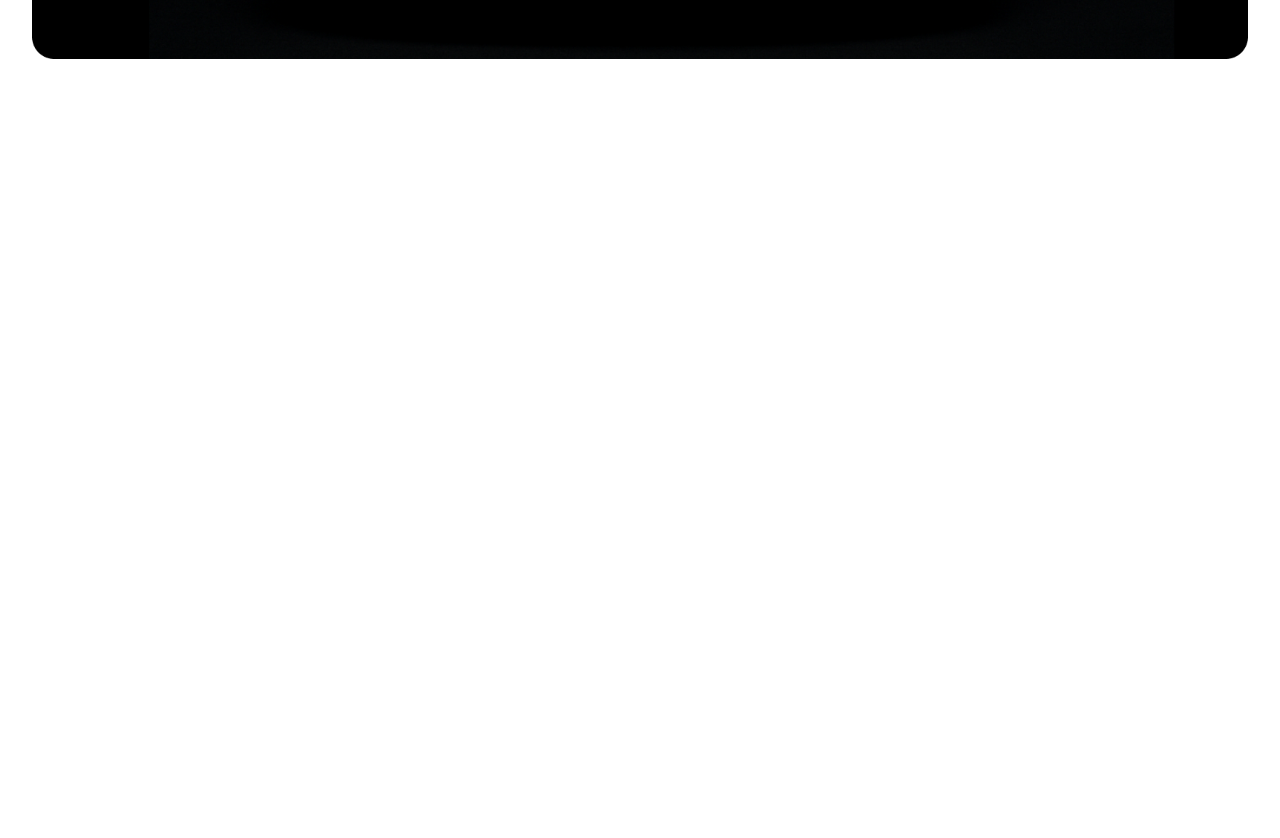
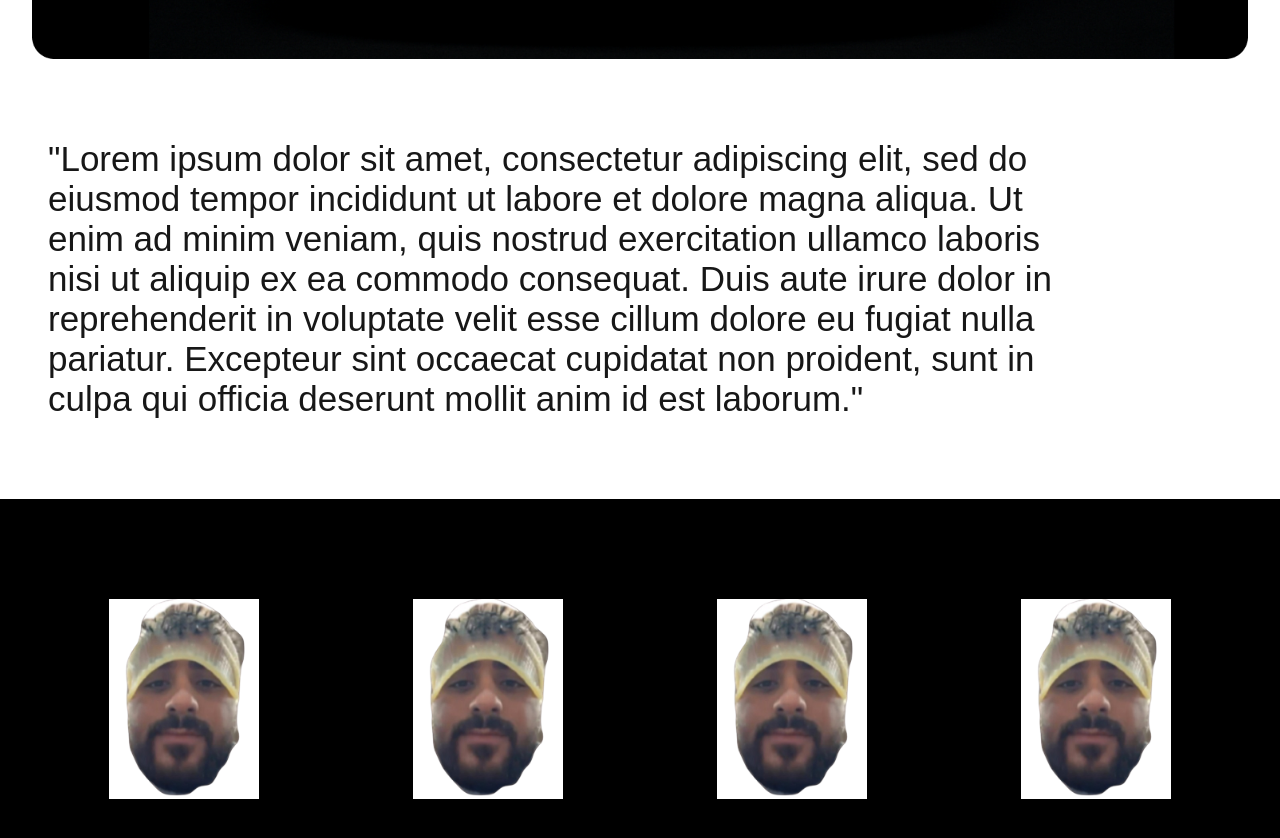
Before and after one commit to Agrinsadon/7auto, a Next.js app in the folder frontend/: page / in a window 1280 px wide. Shown: the part 640-1478 px from the top of the page. Before the commit the page ends 800 px from the top, so only its background shows below. Built offline with nearby package versions, Linux system fonts and the light colour scheme.

Commit message:
added new image and updated navbar and landing page styles

```diff
--- a/frontend/src/app/component/navbar/navbar.css
+++ b/frontend/src/app/component/navbar/navbar.css
@@ -6,10 +6,13 @@
     z-index: 900;
     backdrop-filter: blur(16px);
     background-color: #fff6;
+    width: 98%;
+    margin: 0 auto;
+    border-bottom-right-radius: 20px;
+    border-bottom-left-radius: 20px;
   }
 
   .navbar {
-    width: 100%;
     padding: 1rem 2rem;
   }
 
--- a/frontend/src/app/page.tsx
+++ b/frontend/src/app/page.tsx
@@ -1,11 +1,13 @@
 "use client";
 
 import LandingPage from "./pages/landingpage/landingpage";
+import ImageGrid from "./pages/imagepage/imagepage";
 
 export default function Home() {
   return (
     <div>
       <LandingPage />
+      <ImageGrid />
     </div>
   );
 }
--- /dev/null
+++ b/frontend/src/app/pages/imagepage/imagepage.css
@@ -0,0 +1,45 @@
+.container {
+    background-color: black;
+    display: flex;
+    justify-content: space-around;
+    align-items: center;
+    height: 50vh;
+    padding: 2rem;
+  }
+
+  .imageSlot {
+    position: relative;
+    width: 150px;
+    height: 200px;
+    background-color: white;
+    overflow: hidden;
+  }
+
+  .image {
+    object-fit: cover;
+    transition: opacity 0.3s ease;
+  }
+
+  .defaultImage {
+    z-index: 1;
+    opacity: 1;
+    position: absolute;
+    top: 0;
+    left: 0;
+  }
+
+  .hoverImage {
+    z-index: 2;
+    opacity: 0;
+    position: absolute;
+    top: 0;
+    left: 0;
+  }
+
+  .imageSlot:hover .hoverImage {
+    opacity: 1;
+  }
+
+  .imageSlot:hover .defaultImage {
+    opacity: 0;
+  }
--- /dev/null
+++ b/frontend/src/app/pages/imagepage/imagepage.tsx
@@ -0,0 +1,39 @@
+'use client';
+
+import Image from 'next/image';
+import './imagepage.css';
+
+const images = [
+  { default: '/isam.png', hover: '/isom.png' },
+  { default: '/isam.png', hover: '/isom.png' },
+  { default: '/isam.png', hover: '/isom.png' },
+  { default: '/isam.png', hover: '/isom.png' },
+];
+
+const ImageGrid = () => {
+  return (
+    <div className='container'>
+      {images.map((img, i) => (
+        <div className='imageSlot' key={`slot-${i}-${img.default}`}>
+          <Image
+            src={img.default}
+            alt={`Image ${i + 1}`}
+            fill
+            sizes="100%"
+            priority={i === 0}
+            className='image defaultImage'
+          />
+          <Image
+            src={img.hover}
+            alt={`Image ${i + 1} Hover`}
+            fill
+            sizes="100%"
+            className='image hoverImage'
+          />
+        </div>
+      ))}
+    </div>
+  );
+};
+
+export default ImageGrid;
--- a/frontend/src/app/pages/landingpage/landingpage.css
+++ b/frontend/src/app/pages/landingpage/landingpage.css
@@ -22,3 +22,11 @@
     gap: 8rem;
     z-index: 2;
 }
+
+.under-text {
+    font-size: 35px;
+    margin-top: 5rem;
+    margin-bottom: 5rem;
+    max-width: 80%;
+    margin-left: 3rem;
+}
--- a/frontend/src/app/pages/landingpage/landingpage.tsx
+++ b/frontend/src/app/pages/landingpage/landingpage.tsx
@@ -16,6 +16,7 @@ const LandingPage = () => {
   const handleOpenFix = () => setIsBookingFixOpen(true);
 
   return (
+    <>
     <div className="image-frame">
       <img
         src="/carimage.png"
@@ -50,7 +51,10 @@ const LandingPage = () => {
           goBack={handleCloseFix}
         />
       )}
+
     </div>
+    <p className='under-text'>"Lorem ipsum dolor sit amet, consectetur adipiscing elit, sed do eiusmod tempor incididunt ut labore et dolore magna aliqua. Ut enim ad minim veniam, quis nostrud exercitation ullamco laboris nisi ut aliquip ex ea commodo consequat. Duis aute irure dolor in reprehenderit in voluptate velit esse cillum dolore eu fugiat nulla pariatur. Excepteur sint occaecat cupidatat non proident, sunt in culpa qui officia deserunt mollit anim id est laborum."</p>
+    </>
   );
 };
 
```
Also changed, not shown: frontend/public/isom.png (added).
